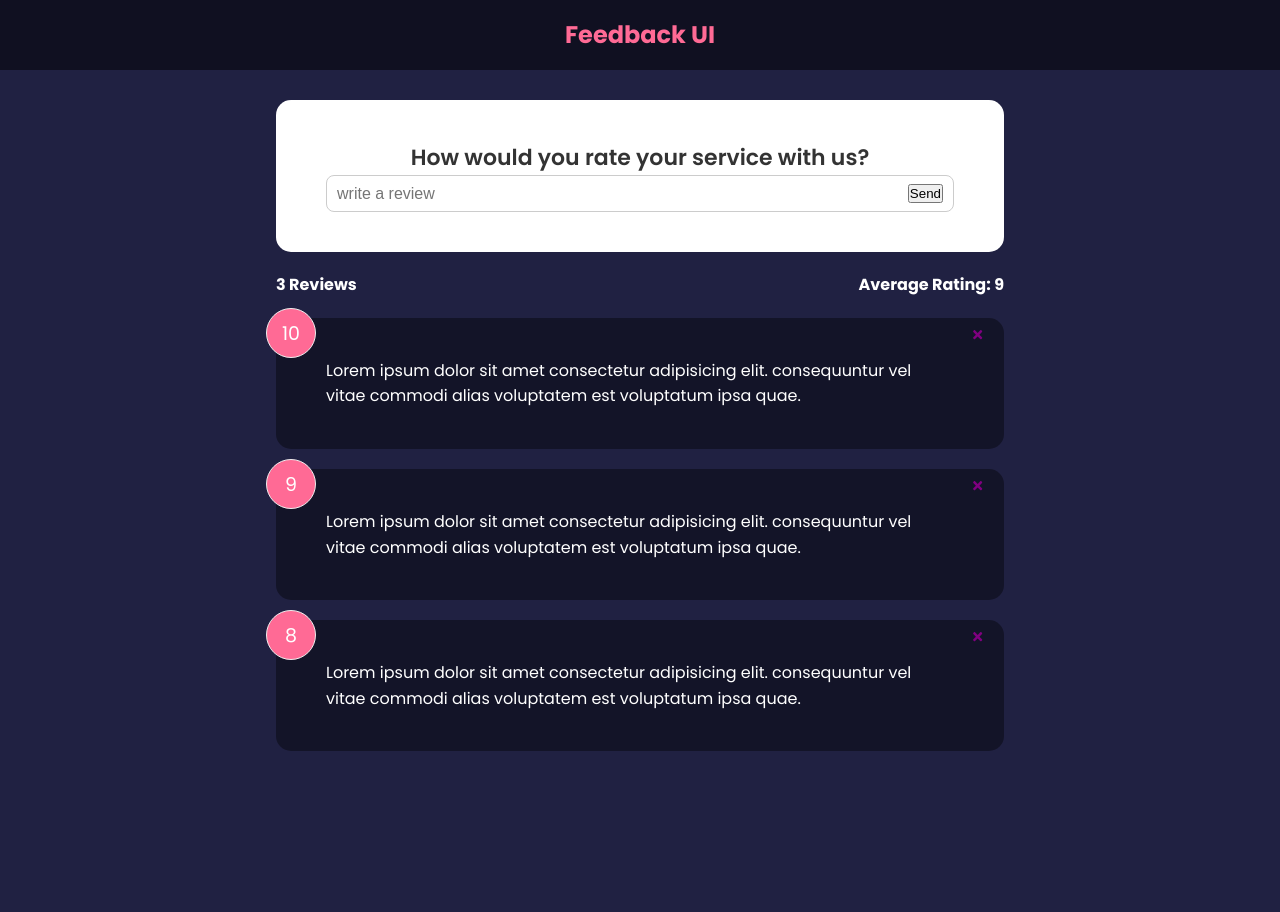
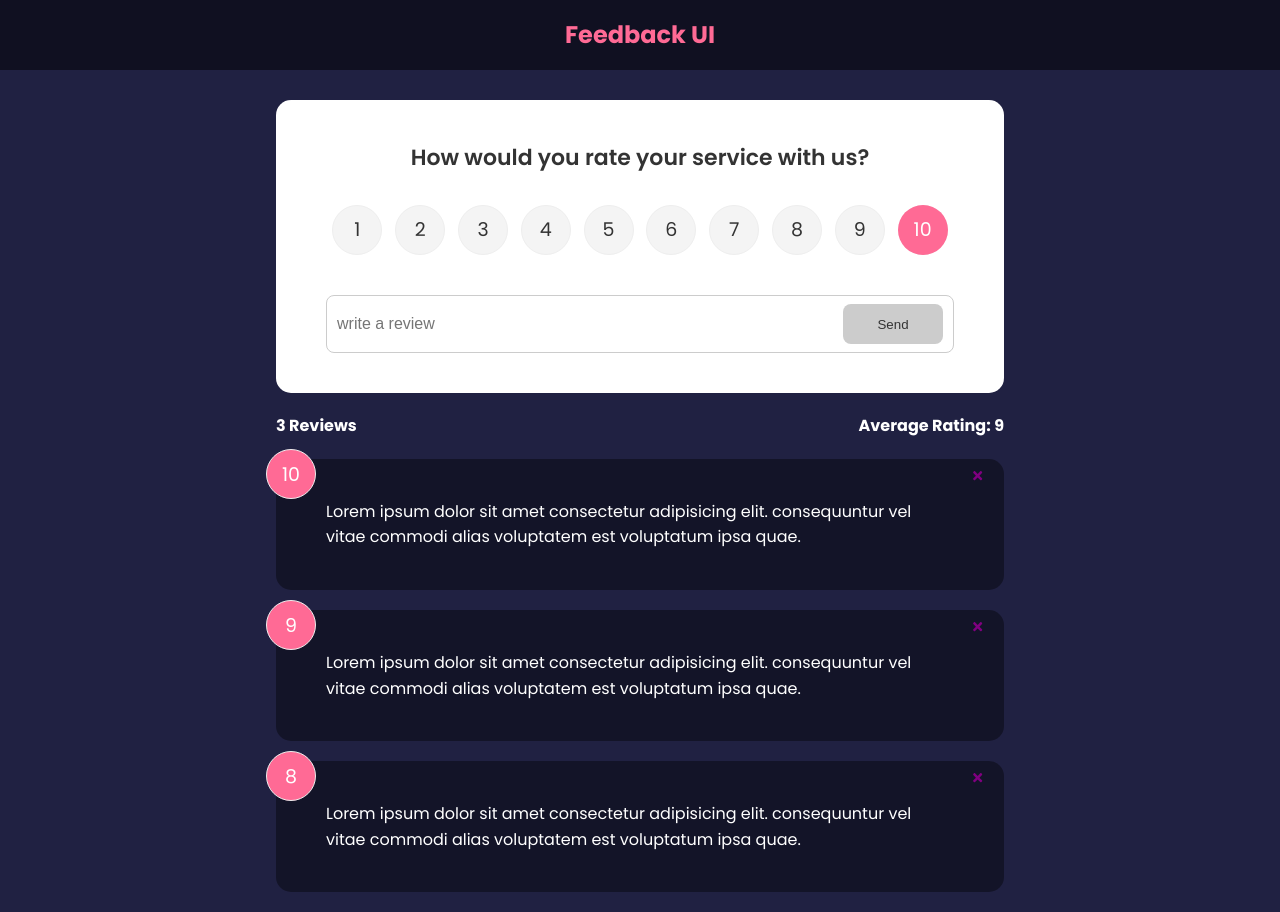
Before and after one commit to KQuiggins/React_Reviews_App, a React app: page / in a window 1280 px wide. Before the commit the page ends 800 px from the top, so only its background shows below. Built offline with nearby package versions, Linux system fonts and the light colour scheme; the HTML template or start-up script is replaced by a standard one.

Commit message:
finished rating select component

```diff
--- a/src/components/FeedbackForm.jsx
+++ b/src/components/FeedbackForm.jsx
@@ -1,27 +1,49 @@
 import Card from "./shared/Card";
+import Button from "./shared/Button";
+import RatingSelect from "./RatingSelect";
 import { useState } from "react";
 
 const FeedbackForm = () => {
-
-  const [text, setText] = useState('')
+  const [text, setText] = useState("");
+  const [rating, setRating] = useState(10);
+  const [btnDisabled, setBtnDisabled] = useState(true);
+  const [message, setMessage] = useState("");
 
   const handleChange = (e) => {
+    if (text === "") {
+      setBtnDisabled(true);
+      setMessage(null);
+    } else if (text != "" && text.trim().length <= 10) {
+      setMessage("Your review must be at least 10 characters long");
+      setBtnDisabled(true);
+    } else {
+      setMessage(null);
+      setBtnDisabled(false);
+    }
     setText(e.target.value);
-    console.log(e.target.value);
   };
 
   return (
     <Card>
       <form>
         <h2>How would you rate your service with us?</h2>
-        {/* @todo - rating select component */}
+        <RatingSelect select={(rating) => setRating(rating)} />
         <div className="input-group">
-          <input type="text" placeholder="write a review" onChange={handleChange}/>
-          <button type="submit">Send</button>
+          <input
+            type="text"
+            placeholder="write a review"
+            onChange={handleChange}
+            value={text}
+          />
+          <Button type="submit" isDisabled={btnDisabled}>
+            Send
+          </Button>
         </div>
+
+        {message && <div className="message">{message}</div>}
       </form>
     </Card>
-  )
-}
+  );
+};
 
-export default FeedbackForm
+export default FeedbackForm;
--- /dev/null
+++ b/src/components/RatingSelect.jsx
@@ -0,0 +1,122 @@
+import { useState } from 'react'
+import PropTypes from 'prop-types'
+
+const RatingSelect = ({select}) => {
+    const [selected, setSelected] = useState(10);
+
+    const handleChange = (e) => {
+        setSelected(+e.currentTarget.value);
+        select(+e.currentTarget.value);
+    }
+
+  return (
+    <ul className='rating'>
+        <li>
+            <input type="radio"
+            name="rating"
+            id="num1"
+            value="1"
+            checked={selected === 1}
+            onChange={handleChange}
+            />
+            <label htmlFor='num1'>1</label>
+        </li>
+        <li>
+            <input type="radio"
+            name="rating"
+            id="num2"
+            value="2"
+            checked={selected === 2}
+            onChange={handleChange}
+            />
+            <label htmlFor='num2'>2</label>
+        </li>
+        <li>
+            <input type="radio"
+            name="rating"
+            id="num3"
+            value="3"
+            checked={selected === 3}
+            onChange={handleChange}
+            />
+            <label htmlFor='num3'>3</label>
+        </li>
+        <li>
+            <input type="radio"
+            name="rating"
+            id="num4"
+            value="4"
+            checked={selected === 4}
+            onChange={handleChange}
+            />
+            <label htmlFor='num4'>4</label>
+        </li>
+        <li>
+            <input type="radio"
+            name="rating"
+            id="num5"
+            value="5"
+            checked={selected === 5}
+            onChange={handleChange}
+            />
+            <label htmlFor='num5'>5</label>
+        </li>
+        <li>
+            <input type="radio"
+            name="rating"
+            id="num6"
+            value="6"
+            checked={selected === 6}
+            onChange={handleChange}
+            />
+            <label htmlFor='num6'>6</label>
+        </li>
+        <li>
+            <input type="radio"
+            name="rating"
+            id="num7"
+            value="7"
+            checked={selected === 7}
+            onChange={handleChange}
+            />
+            <label htmlFor='num7'>7</label>
+        </li>
+        <li>
+            <input type="radio"
+            name="rating"
+            id="num8"
+            value="8"
+            checked={selected === 8}
+            onChange={handleChange}
+            />
+            <label htmlFor='num8'>8</label>
+        </li>
+        <li>
+            <input type="radio"
+            name="rating"
+            id="num9"
+            value="9"
+            checked={selected === 9}
+            onChange={handleChange}
+            />
+            <label htmlFor='num9'>9</label>
+        </li>
+        <li>
+            <input type="radio"
+            name="rating"
+            id="num10"
+            value="10"
+            checked={selected === 10}
+            onChange={handleChange}
+            />
+            <label htmlFor='num10'>10</label>
+        </li>
+    </ul>
+  )
+}
+
+RatingSelect.propTypes = {
+    select: PropTypes.func.isRequired
+}
+
+export default RatingSelect
--- /dev/null
+++ b/src/components/shared/Button.jsx
@@ -0,0 +1,25 @@
+import PropTypes from 'prop-types'
+
+const  Button = ({ children, version, type, isDisabled }) => {
+  return (
+    <button type={type} disabled={isDisabled} className={`btn btn-${version}`}>
+        {children}
+    </button>
+  )
+}
+
+
+Button.defaultProps = {
+    version: 'primary',
+    type: 'button',
+    isDisabled: false
+};
+
+Button.propTypes = {
+    children: PropTypes.node.isRequired,
+    version: PropTypes.string.isRequired,
+    type: PropTypes.string.isRequired,
+    isDisabled: PropTypes.bool.isRequired
+}
+
+export default  Button
```
